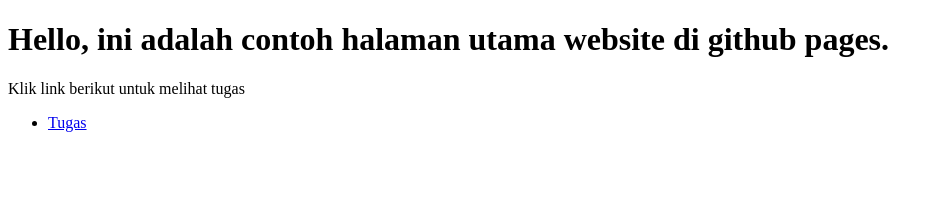
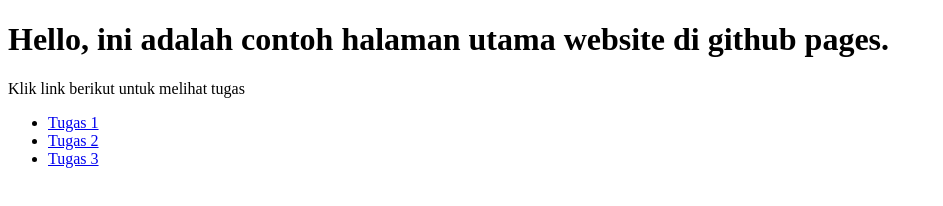
Before and after one commit to bisdiwebdev/bisdiwebdev.github.io, a plain HTML site: page index.html in a window 1280 px wide. Shown: the whole page, without its empty margins (0-943 px from the left). Drawn offline with Linux system fonts and the light colour scheme.

Commit message:
Update index.html

```diff
--- a/index.html
+++ b/index.html
@@ -4,7 +4,9 @@
 <h1>Hello, ini adalah contoh halaman utama website di github pages.</h1>
 <p>Klik link berikut untuk melihat tugas</p>
 <ul>
-  <li><a href="tugas1/index.html">Tugas</a></li>
+  <li><a href="tugas1/index.html">Tugas 1</a></li>
+  <li><a href="#">Tugas 2</a></li>
+  <li><a href="#">Tugas 3</a></li>
 </ul>
 </body>
 </html>
```
